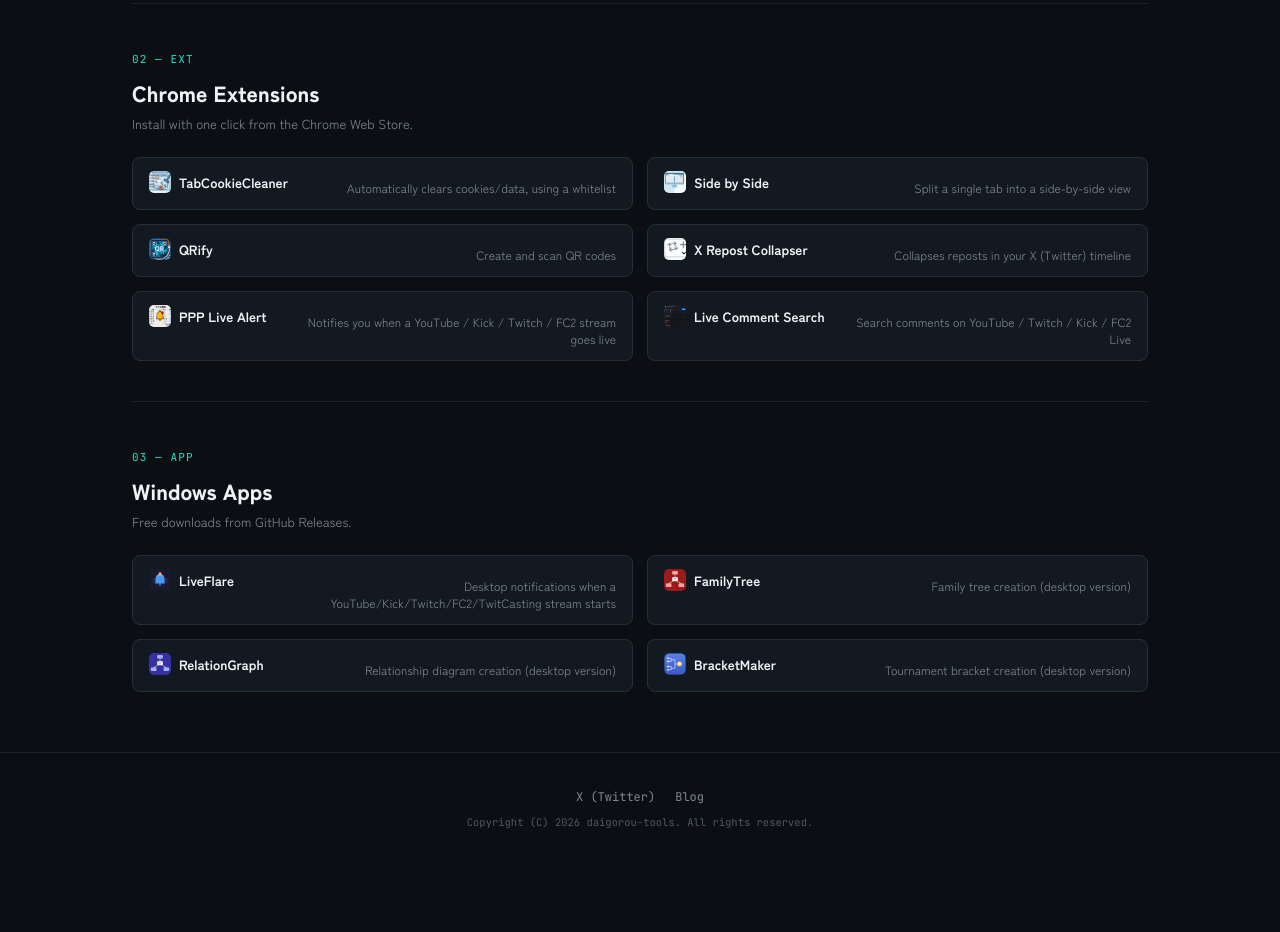
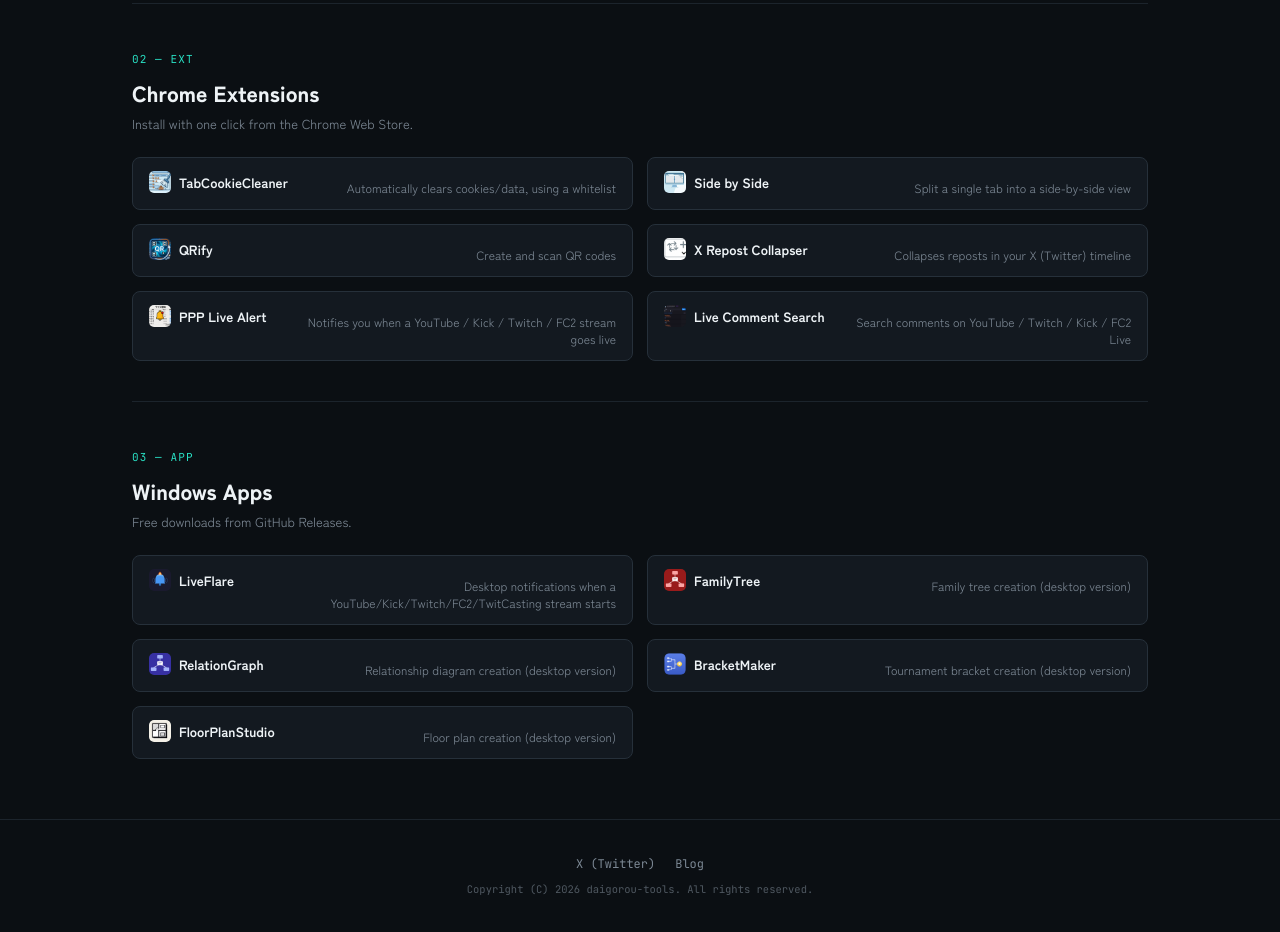
Before and after one commit to daigorou-addon/daigorou-tools, a plain HTML site: page index.html in a window 1280 px wide. Shown: the part 1153-2085 px from the top of the page. Before the commit the page ends 2018 px from the top, so only its background shows below. Drawn offline with Linux system fonts and the light colour scheme.

Commit message:
Add files via upload

```diff
--- a/i18n.js
+++ b/i18n.js
@@ -33,6 +33,7 @@ ja: {
   app_familytree_desc: "家系図作成（デスクトップ版）",
   app_relationgraph_desc: "相関図作成（デスクトップ版）",
   app_bracketmaker_desc: "トーナメント表作成（デスクトップ版）",
+  app_floorplanstudio_desc: "間取り図作成（デスクトップ版）",
   footer_blog: "ブログ",
   theme_toggle_title: "表示テーマを切り替え（ライト/ダーク）",
 },
@@ -65,6 +66,7 @@ en: {
   app_familytree_desc: "Family tree creation (desktop version)",
   app_relationgraph_desc: "Relationship diagram creation (desktop version)",
   app_bracketmaker_desc: "Tournament bracket creation (desktop version)",
+  app_floorplanstudio_desc: "Floor plan creation (desktop version)",
   footer_blog: "Blog",
   theme_toggle_title: "Switch theme (light/dark)",
 },
@@ -97,6 +99,7 @@ ko: {
   app_familytree_desc: "가계도 작성 (데스크톱 버전)",
   app_relationgraph_desc: "관계도 작성 (데스크톱 버전)",
   app_bracketmaker_desc: "토너먼트표 작성 (데스크톱 버전)",
+  app_floorplanstudio_desc: "평면도 작성 (데스크톱 버전)",
   footer_blog: "블로그",
   theme_toggle_title: "테마 전환(라이트/다크)",
 },
@@ -129,6 +132,7 @@ ko: {
   app_familytree_desc: "家谱制作（桌面版）",
   app_relationgraph_desc: "关系图制作（桌面版）",
   app_bracketmaker_desc: "锦标赛对阵表制作（桌面版）",
+  app_floorplanstudio_desc: "户型图制作（桌面版）",
   footer_blog: "博客",
   theme_toggle_title: "切换主题（浅色/深色）",
 },
@@ -161,6 +165,7 @@ ko: {
   app_familytree_desc: "家譜製作（桌面版）",
   app_relationgraph_desc: "關係圖製作（桌面版）",
   app_bracketmaker_desc: "錦標賽對戰表製作（桌面版）",
+  app_floorplanstudio_desc: "平面圖製作（桌面版）",
   footer_blog: "部落格",
   theme_toggle_title: "切換主題（淺色/深色）",
 },
@@ -193,6 +198,7 @@ es: {
   app_familytree_desc: "Creacion de arboles genealogicos (version de escritorio)",
   app_relationgraph_desc: "Creacion de diagramas de relaciones (version de escritorio)",
   app_bracketmaker_desc: "Creacion de cuadros de torneo (version de escritorio)",
+  app_floorplanstudio_desc: "Creacion de planos de planta (version de escritorio)",
   footer_blog: "Blog",
   theme_toggle_title: "Cambiar tema (claro/oscuro)",
 },
--- a/index.html
+++ b/index.html
@@ -176,6 +176,10 @@ Chrome拡張とWindowsソフトはワンクリックで導入できます。</p>
         <span class="row-name"><img class="row-icon" src="img/icons/bracketmaker.png" alt="" width="22" height="22" loading="lazy" onerror="this.remove()">BracketMaker</span>
         <span class="row-desc" data-i18n="app_bracketmaker_desc">トーナメント表作成（デスクトップ版）</span>
       </a>
+      <a class="row" href="https://github.com/daigorou-addon/FloorPlanStudio/releases" target="_blank" rel="noopener">
+        <span class="row-name"><img class="row-icon" src="img/icons/floorplanstudio.png" alt="" width="22" height="22" loading="lazy" onerror="this.remove()">FloorPlanStudio</span>
+        <span class="row-desc" data-i18n="app_floorplanstudio_desc">間取り図作成（デスクトップ版）</span>
+      </a>
     </div>
   </section>
 
```
Also changed, not shown: img/icons/floorplanstudio.png (added).
